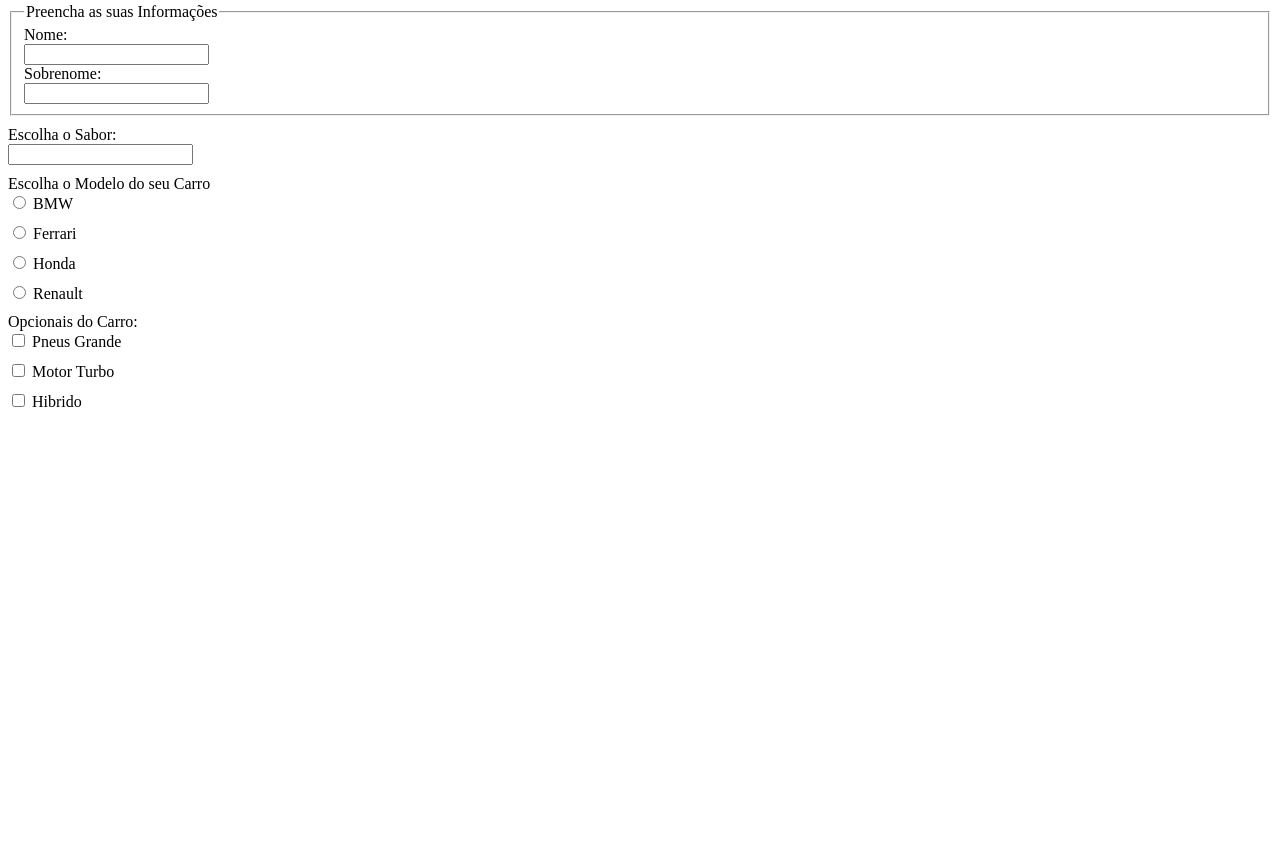
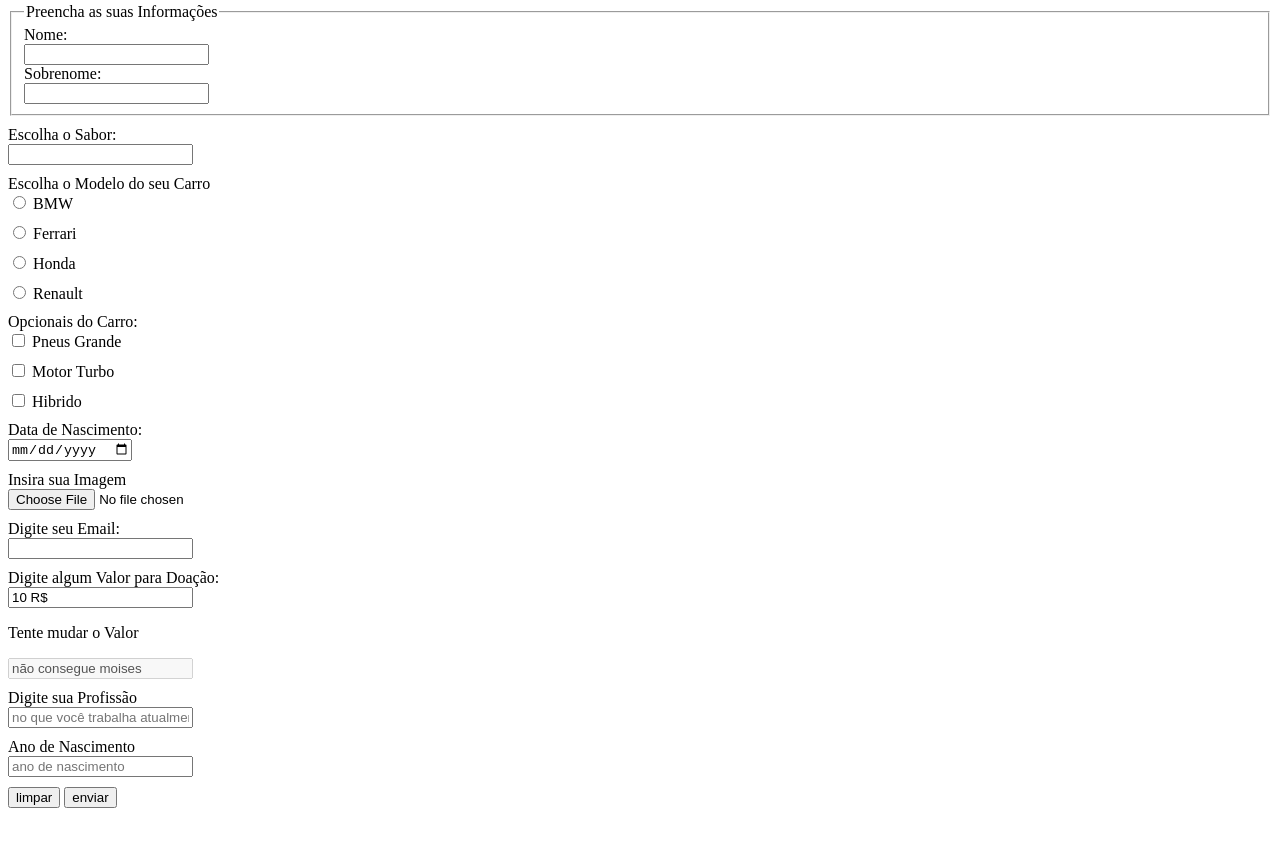
Before and after one commit to beasb/18-03-html, a plain HTML site: page index.html in a window 1280 px wide. Shown: the part 277-1124 px from the top of the page. Drawn offline with Linux system fonts and the light colour scheme.

Commit message:
formulario 2

```diff
--- a/index.html
+++ b/index.html
@@ -89,8 +89,43 @@
 
     </div>
 
+</div>
 
+<div>
+    <label for="birthday">Data de Nascimento:</label>
+    <input type="date" name="birthday">
 </div>
-    </form>
+<div>
+    <label for="image">Insira sua Imagem</label>
+    <input type="file" name="image">
+</div>
+<div>
+    <label for="email">Digite seu Email:</label>
+    <input type="email" name="email">
+</div>
+
+<div>
+<label for="value">Digite algum Valor para Doação:</label>
+<input type="text" value="10 R$" name="value">
+</div>
+
+<div>
+    <p>Tente mudar o Valor</p>
+    <input type="text" value="não consegue moises" disabled>
+</div>
+
+<div>
+    <label for="currentjob">Digite sua Profissão</label>
+    <input type="text" name="currentjob" placeholder="no que você trabalha atualmente">
+</div>
+<div>
+    <label for="birthday">Ano de Nascimento</label>
+    <input type="text" name="currentjob" placeholder="ano de nascimento" required>
+</div>
+
+<input type="reset" value="limpar">
+<input type="submit" value="enviar">
+
+</form>
 </body>
 </html>
```
